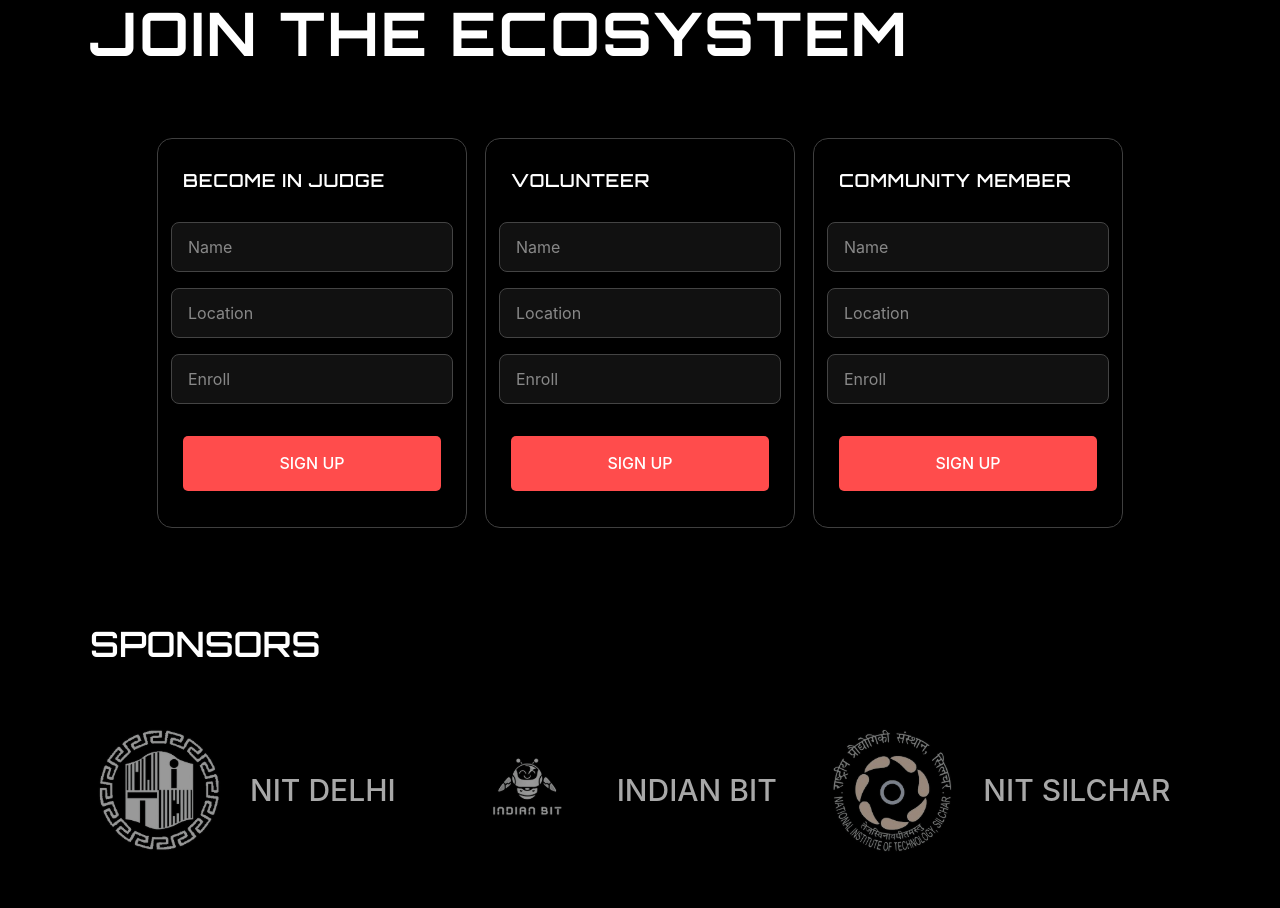
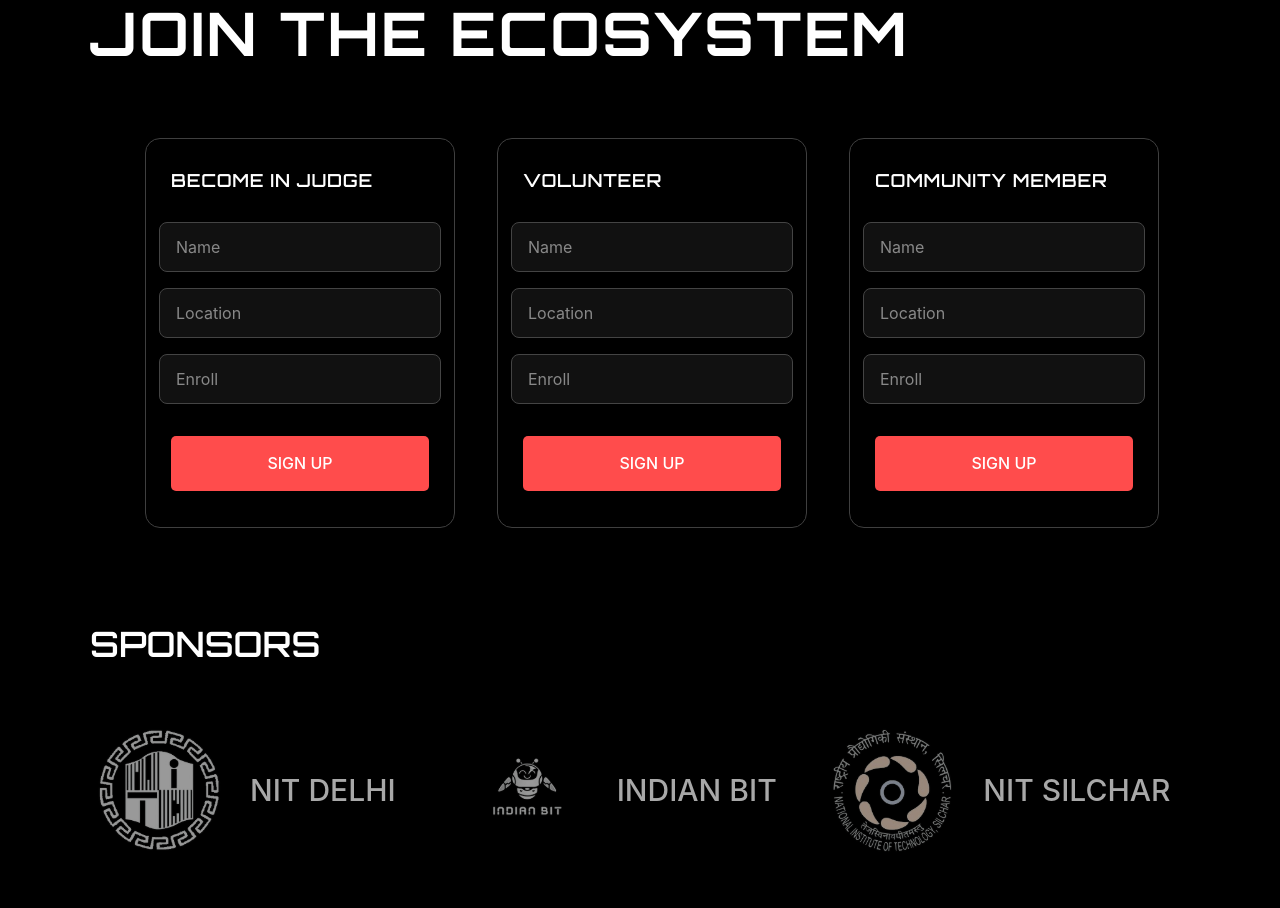
Before and after one commit to FAIZAN101013/botleague-clone, a React (Vite) app: page / in a window 1280 px wide. Shown: the part 5580-6488 px from the top of the page. Built offline with nearby package versions, Linux system fonts and the light colour scheme.

Commit message:
Fix erros

```diff
--- a/src/components/footer/FooterCard.jsx
+++ b/src/components/footer/FooterCard.jsx
@@ -11,6 +11,7 @@ function FooterCard({ title }) {
         rounded-[15px]
         px-[25px]
         pt-[28px]
+        ml-6
 
       "
     >
```
